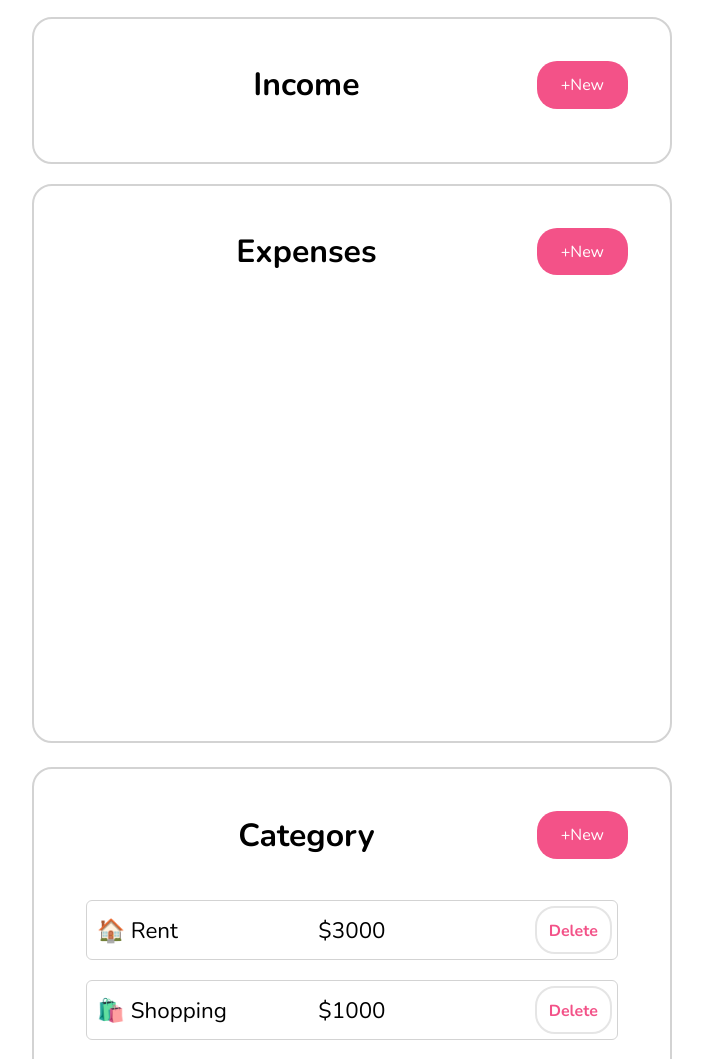
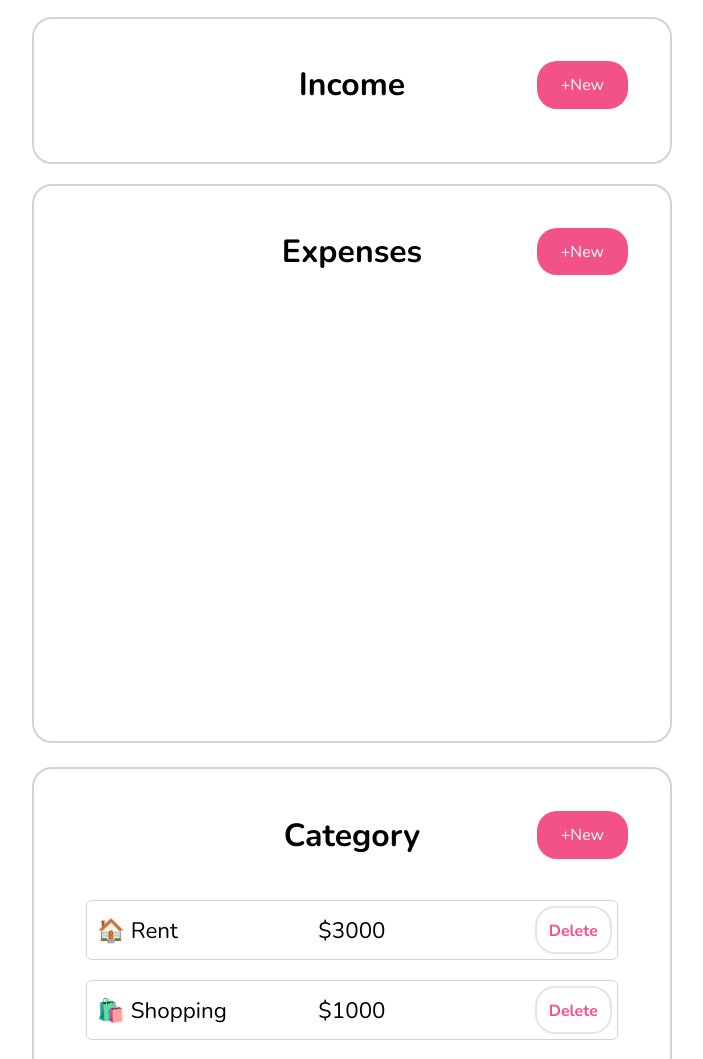
Before and after one commit to joyy-frontend/expense-tracker, a website with bundled scripts: page index.html in a window 1280 px wide. Shown: the part 701-1760 px from the top of the page, without its empty margins (288-991 px from the left). Built offline with nearby package versions, Linux system fonts and the light colour scheme.

Commit message:
feat: income, expense, category title in center

```diff
--- a/index.html
+++ b/index.html
@@ -197,9 +197,9 @@
         <div class="category-area">
           <div class="category-header">
             <h2>Category</h2>
-            <div class="income-btn-new">
-              <button id="newCategoryBtn">+New</button>
-            </div>
+          </div>
+          <div class="income-btn-new">
+            <button id="newCategoryBtn">+New</button>
           </div>
         </div>
       </div>
--- a/main.css
+++ b/main.css
@@ -177,11 +177,14 @@ main {
   justify-content: space-between;
   width: 100%;
   align-items: center;
+  position: relative;
 }
 
-.income h1 {
+.income h2 {
   font-size: 2rem;
-  margin-right: -40px;
+  position: absolute;
+  left: 50%;
+  transform: translateX(-50%);
 }
 
 .income-btn-new {
@@ -303,9 +306,25 @@ main {
   width: 100%;
 }
 
-.expense h2,
-.category h2 {
+.expense-area {
+  display: flex;
+  justify-content: space-between;
   width: 100%;
+  align-items: center;
+  position: relative;
+}
+
+.expense h2 {
+  font-size: 2rem;
+  position: absolute;
+  left: 50%;
+  transform: translateX(-50%);
+}
+
+.expense-btn-new {
+  display: flex;
+  flex-direction: row;
+  margin-left: auto;
 }
 
 .expence-container {
@@ -428,8 +447,25 @@ td {
   font-size: 1.4rem;
 }
 
+.category-area {
+  display: flex;
+  justify-content: space-between;
+  width: 100%;
+  align-items: center;
+  position: relative;
+}
+
 .category-header h2 {
-  width: 100%;
+  font-size: 2rem;
+  position: absolute;
+  left: 50%;
+  transform: translateX(-50%);
+}
+
+.category-btn-new {
+  display: flex;
+  flex-direction: row;
+  margin-left: auto;
 }
 
 #exerrorMessage,
```
